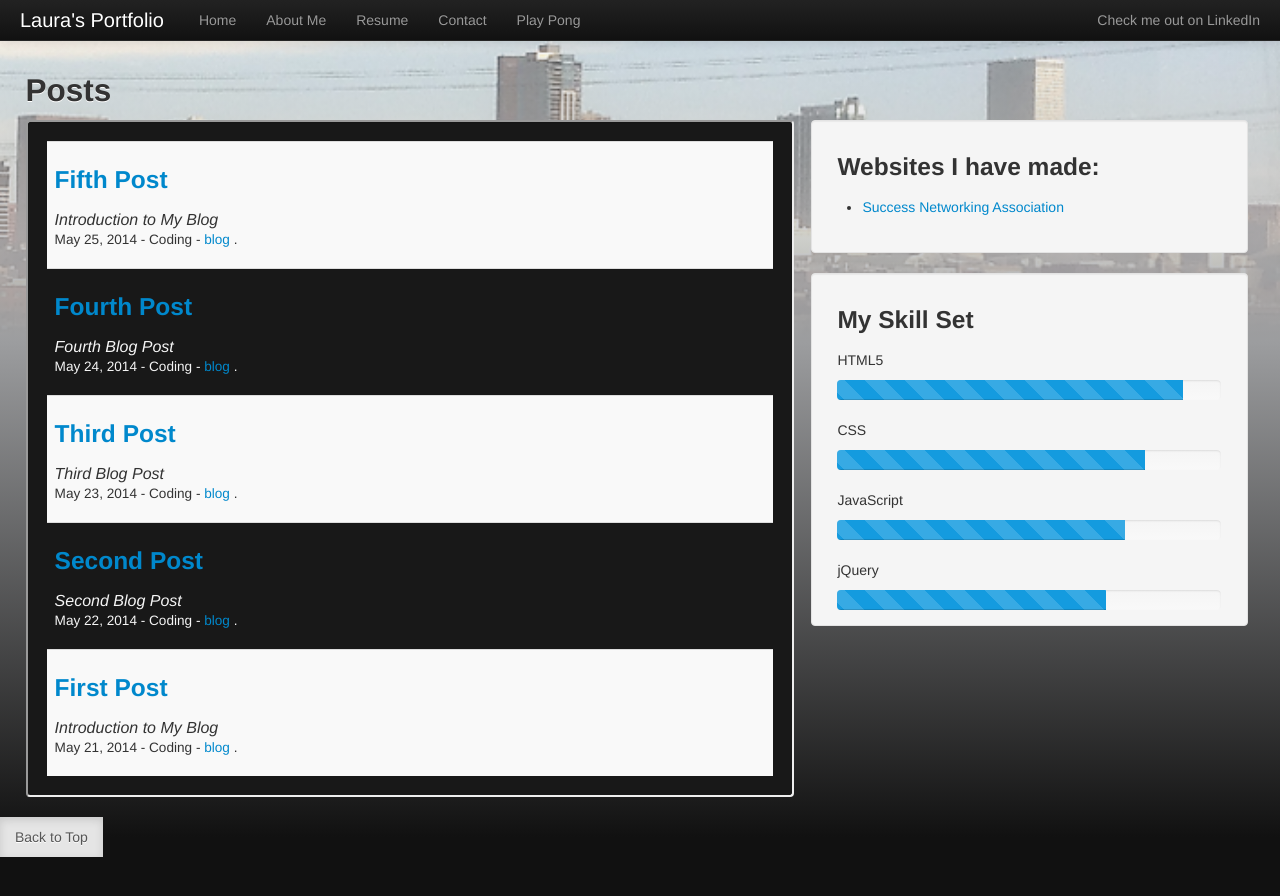
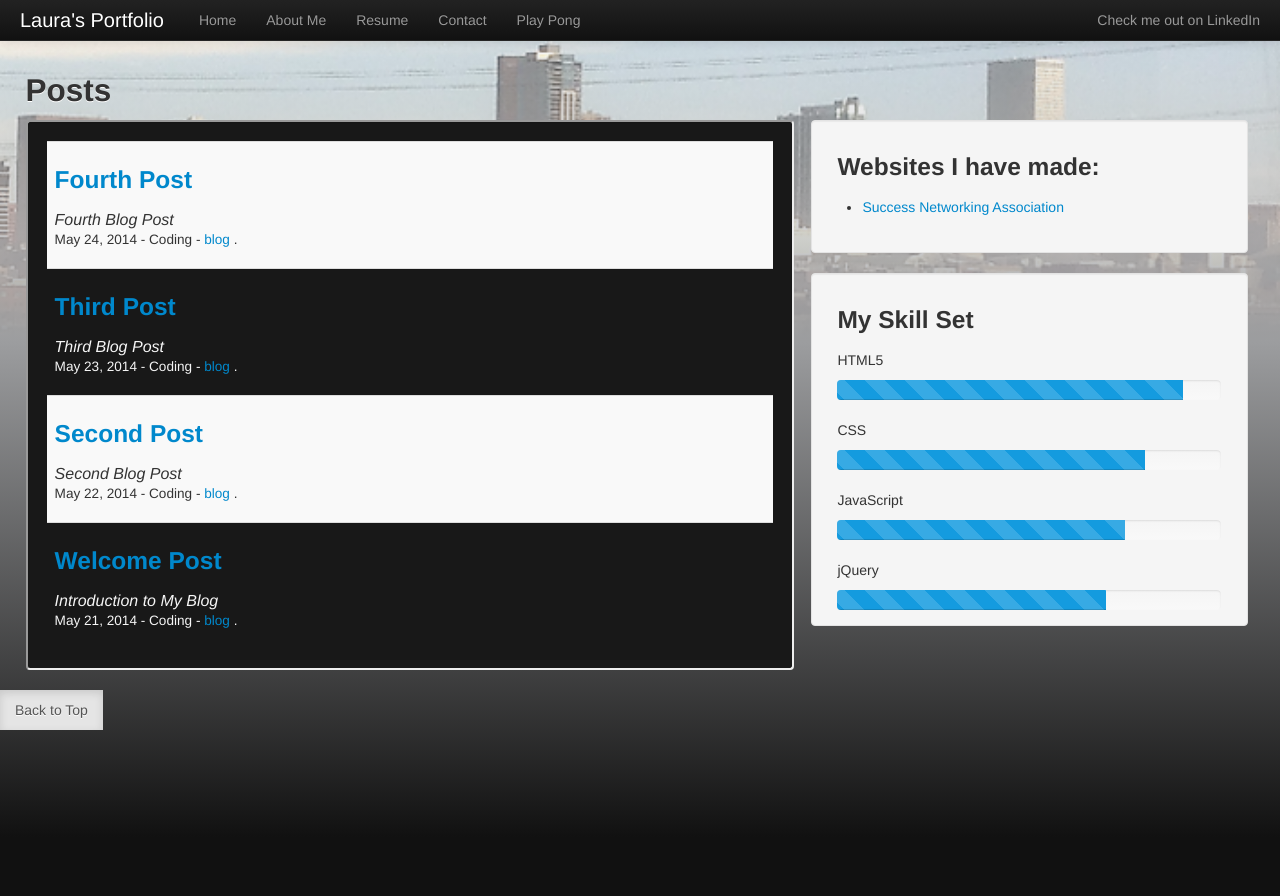
Before and after one commit to LauraR6561/Laurar6561.github.io, a Jekyll site: the page built from index.html, in a window 1280 px wide. Shown: the top 896 px of the page. Built offline with Jekyll 4.4.1, drawn with Linux system fonts in a browser that asks for light colours; Markdown is read by kramdown in place of the engine named in the settings.

Commit message:
Changed bog title

```diff
--- a/_posts/2014-05-21-InitialPost.html
+++ b/_posts/2014-05-21-InitialPost.html
@@ -1,6 +1,6 @@
 ---
 layout: post
-title: First Post
+title: Welcome Post
 category: Coding
 tags: blog
 year: 2014
--- a/_posts/2014-05-25-Fifth.html
+++ /dev/null
@@ -1,12 +0,0 @@
----
-layout: post
-title: Fifth Post
-category: Coding
-tags: blog
-year: 2014
-month: 5
-day: 21
-published: true
-summary: Introduction to My Blog
-description: Test
----
```
